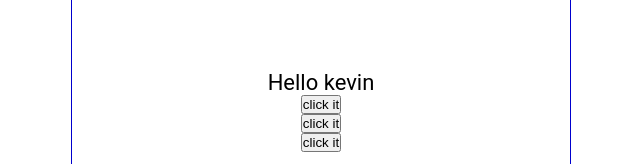
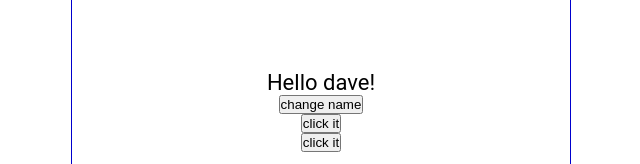
Before and after one commit to Bishru182/reactJS-tutorials-Dave-Gray, a React (Create React App) app: page / in a window 1280 px wide. Shown: the part 302-466 px from the top of the page, without its empty margins (319-959 px from the left). Built offline with nearby package versions, Linux system fonts and the light colour scheme.

Commit message:
useState hooks - tute06

```diff
--- a/src/Content.js
+++ b/src/Content.js
@@ -1,6 +1,8 @@
 import React from 'react'
+import { useState } from 'react';
 
 const Content = () => {
+  const [name,setName] = useState ('dave');
     const handleNameChange = () => {
         const names = ['bob', 'kevin', 'dave'];
         const int = Math.floor(Math.random() * 3); /*  math.random=>produces random decimal numbers eg
@@ -8,7 +10,7 @@
                                                      math.random()*3 => decimal numbers produced are multiplied by 3....therefore 0.0000to 2.999
                                                      math.floor => above generated numbers will be round off to the nearest whole number
                                                      SO THE OUTPUT => 0,1,2  */
-        return names[int];
+        setName(names[int]);
       }
 
       const handleClick =() => {
@@ -25,9 +27,9 @@
   return (
     <main>
         <p onDoubleClick={handleClick}>
-            Hello {handleNameChange()}
+            Hello {name}!
         </p>
-        <button onClick={handleClick}>click it</button>
+        <button onClick={handleNameChange}>change name</button>
         <button onClick={() => handleClick2('Dave')}>click it</button>
         <button onClick={(e) => handleClick3(e)}>click it</button>
     </main>
```
